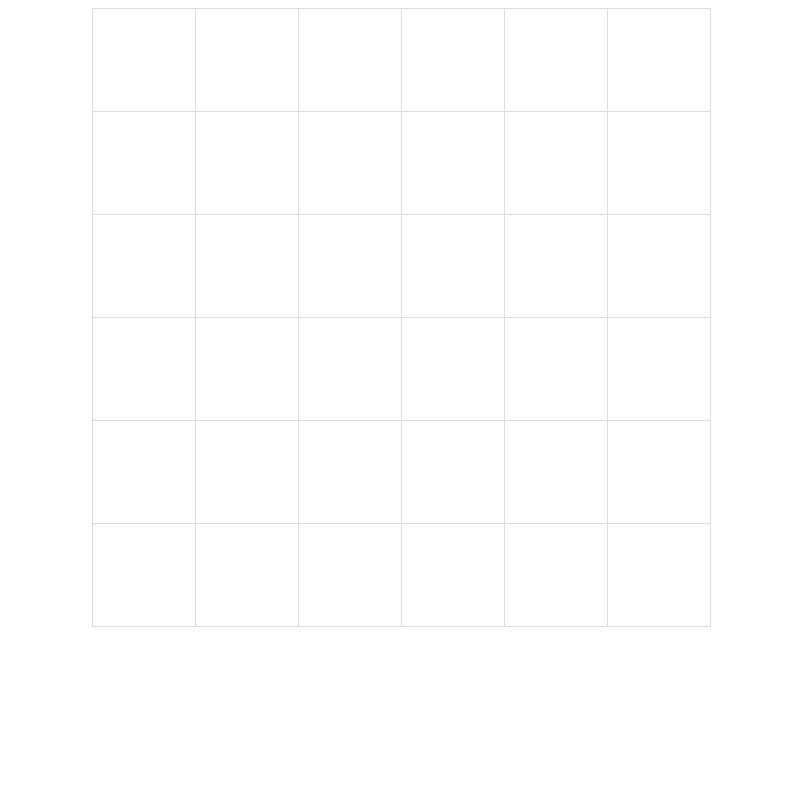
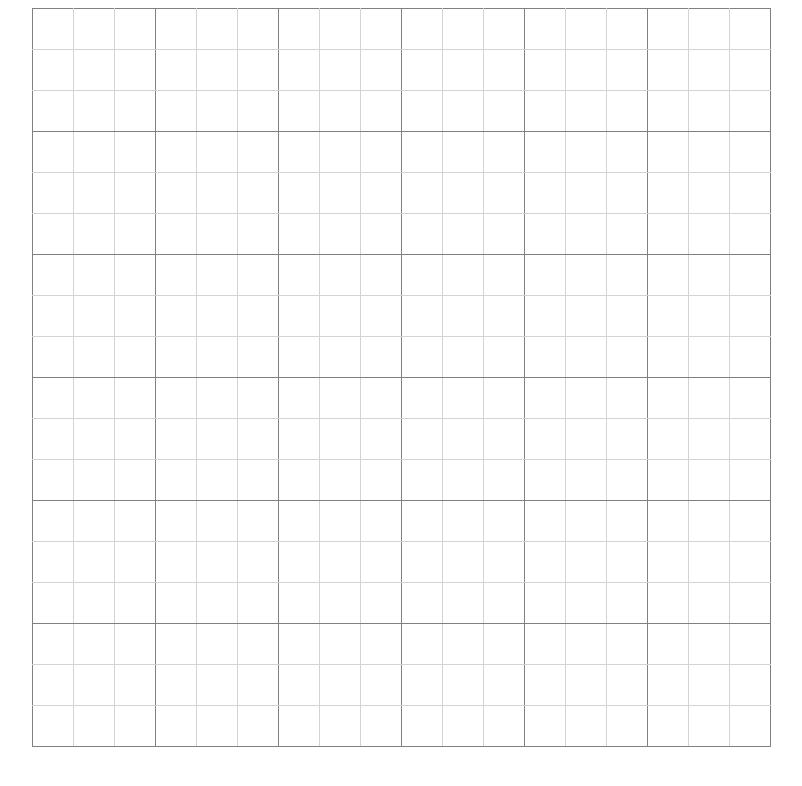
Before and after one commit to jpkaiser2/easyAuto, a plain HTML site: page index.html in a window 1280 px wide. Shown: the whole page, without its empty margins (239-1041 px from the left). Drawn offline with Linux system fonts and the light colour scheme.

Commit message:
created field

```diff
--- a/index.html
+++ b/index.html
@@ -1,10 +1,10 @@
 <!DOCTYPE html>
 <html lang="en">
   <head>
-    <meta charset="UTF-8">
-    <meta name="viewport" content="width=device-width, initial-scale=1.0">
+    <meta charset="UTF-8" />
+    <meta name="viewport" content="width=device-width, initial-scale=1.0" />
     <title>Easy Auto for FTC</title>
-    <link rel="stylesheet" href="style.css">
+    <link rel="stylesheet" href="style.css" />
   </head>
   <body>
     <table id="field"></table>
@@ -12,15 +12,15 @@
     <script>
       // Function to generate table with rows and columns
       function generateTable(rows, cols) {
-            const table = document.getElementById('field');
+        const table = document.getElementById("field");
 
         // Clear existing table content
         table.innerHTML = "";
 
         for (let i = 0; i < rows; i++) {
-                const row = document.createElement('tr');
+          const row = document.createElement("tr");
           for (let j = 0; j < cols; j++) {
-                    const cell = document.createElement('td');
+            const cell = document.createElement("td");
             cell.id = `cell-${i * cols + j + 1}`; // Calculate unique cell id
             row.appendChild(cell);
           }
@@ -29,16 +29,16 @@
       }
 
       // Generate a table
-        generateTable(6, 6);
+      generateTable(18, 18);
 
       // Get all table cells (after generation)
-        const cells = document.querySelectorAll('td');
+      const cells = document.querySelectorAll("td");
 
       // Loop through each cell and add click listener
-        cells.forEach(cell => {
-            cell.addEventListener('click', function() {
+      cells.forEach((cell) => {
+        cell.addEventListener("click", function () {
           // Toggle selected class for visual indication
-                this.classList.toggle('selected');
+          this.classList.toggle("selected");
         });
       });
     </script>
--- a/style.css
+++ b/style.css
@@ -1,13 +1,44 @@
 table {
-    border-collapse: collapse;
-    margin: 0 auto;
+  border-collapse: collapse;
+  margin: 0 auto;
 }
 td {
-    width: 100px;
-    height: 100px;
-    border: 1px solid #ddd;
-    text-align: center;
+  width: 40px;
+  height: 40px;
+  border: 1px solid #ddd;
+  text-align: center;
 }
 .selected {
-    background-color: lightblue;
+  background-color: lightblue;
 }
+#field {
+  border: 1px solid gray; /* table outline */
+}
+
+#field td {
+  border: 1px solid lightgray; /* cell outline */
+  padding: 0px; /* remove padding from cells */
+}
+
+/* target every 9th element (referencing table cells) with nth-child */
+#field td:nth-child(3n + 1) {
+  border-left: 1px solid gray; /* leftmost cell of the grid */
+}
+
+/* target every 9th element starting from the 2nd element (nth-child(9n+2)) */
+#field td:nth-child(3n + 2) {
+  border-left: 1px solid transparent; /* all cells except the first in the grid */
+}
+
+#field td:nth-child(n) {
+  border-top: 1px solid gray;
+}
+
+#field td:nth-child(3n) {
+  border-right: 1px solid gray; /* rightmost cell of the grid */
+}
+
+/* Target the bottom cell of every 3rd row using nth-child(3n) */
+#field tr:nth-child(3n) td {
+  border-bottom: 1px solid gray;
+}
```
Also changed, not shown: test.html (added). Lines whose indentation alone changed are shown as unchanged.
